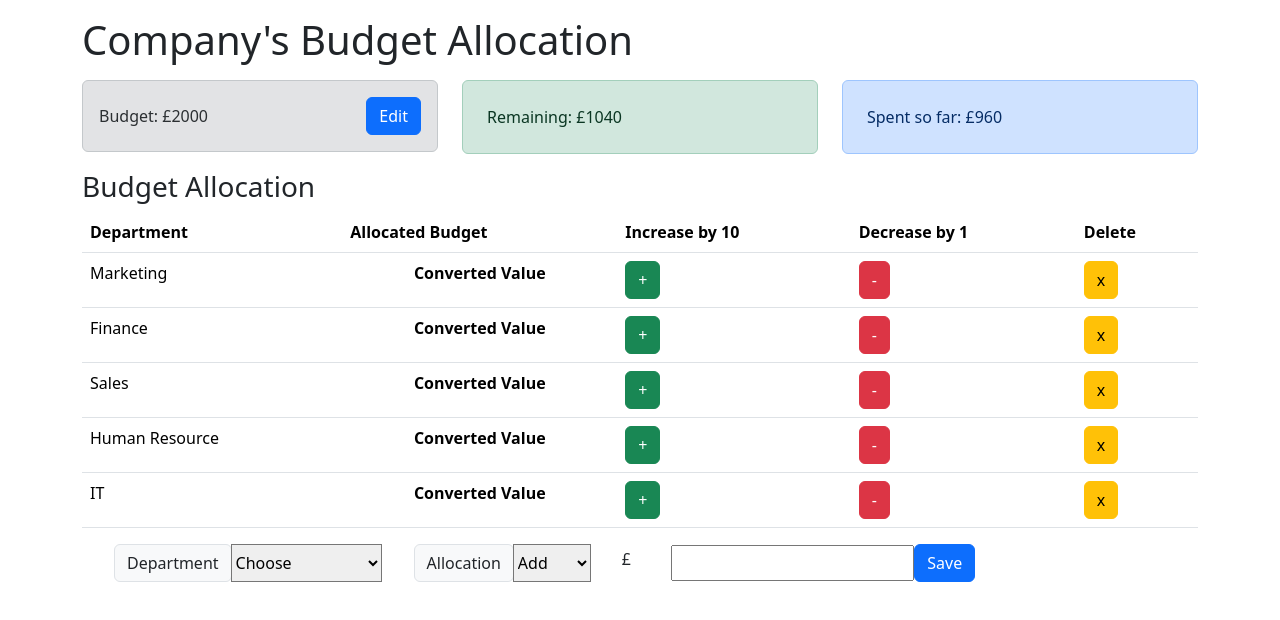
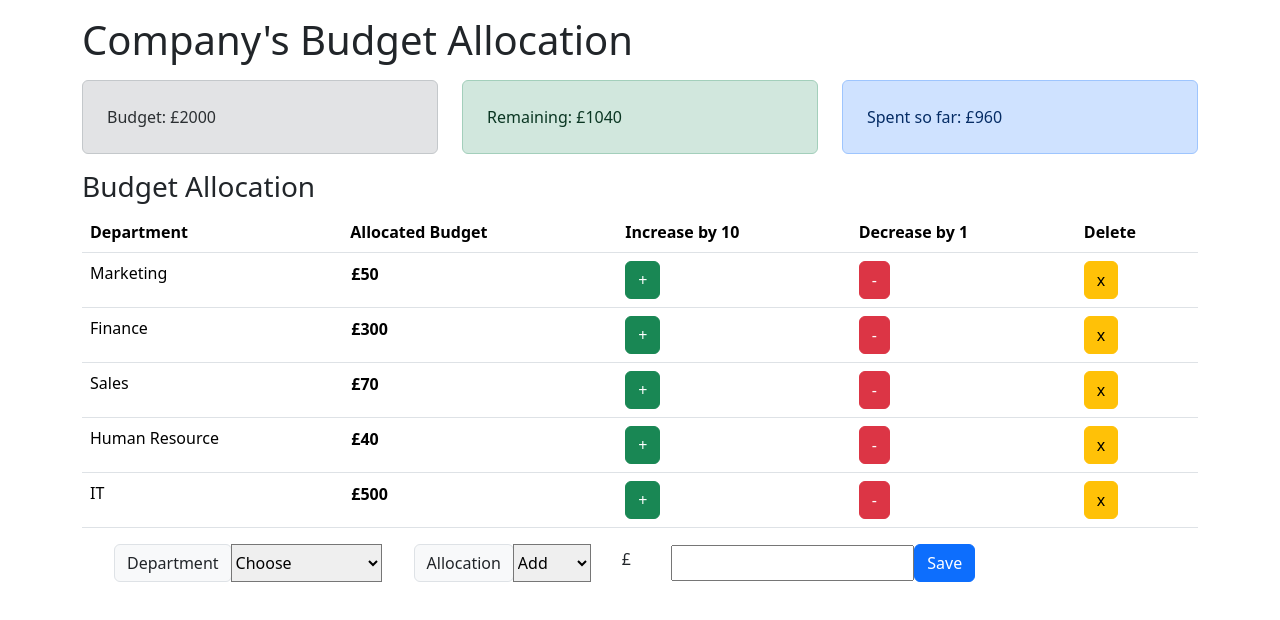
Before and after one commit to Alain2020/budget-tracker-, a React (Create React App) app in the folder budget-tracker/: page / in a window 1280 px wide. Shown: the top 620 px of the page. Built offline with nearby package versions, Linux system fonts and the light colour scheme.

Commit message:
Update CurrencyColumn to match currency comparison in BudgetAllocation
Adjusted the CurrencyColumn component to correctly check if the selected currency includes 'Pound' in the BudgetAllocation component. This ensures the Allocated Budget values display properly.

```diff
--- a/budget-tracker/src/components/Budget.js
+++ b/budget-tracker/src/components/Budget.js
@@ -1,6 +1,5 @@
 import React, { useState, useContext } from 'react';
 import ViewBudget from './ViewBudget';
-import EditBudget from './EditBudget.js';
 import { AppContext } from '../context/AppContext';
 
 const Budget = () => {
@@ -20,13 +19,8 @@ const Budget = () => {
   };
 
   return (
-		<div class='alert alert-secondary p-3 d-flex align-items-center justify-content-between'>
-			{isEditing ? (
-				<EditBudget handleSaveClick={handleSaveClick} budget={budget} />
-			) : (
-				// For part 1 render component inline rather than create a seperate one
-				<ViewBudget handleEditClick={handleEditClick} budget={budget} />
-			)}
+    <div className="alert alert-secondary p-4">
+      <span>Budget: £{budget}</span>
     </div>
   );
 };
--- a/budget-tracker/src/components/BudgetAllocation.js
+++ b/budget-tracker/src/components/BudgetAllocation.js
@@ -2,11 +2,11 @@ import React, { useState } from 'react';
 import CurrencyColumn from './CurrencyColumn';
 
 const initialDepartments = [
-  { name: 'Marketing', budget: 50000 },
-  { name: 'Finance', budget: 300000 },
-  { name: 'Sales', budget: 70000 },
-  { name: 'Human Resource', budget: 40000 },
-  { name: 'IT', budget: 500000 },
+  { name: 'Marketing', budget: 50 },
+  { name: 'Finance', budget: 300 },
+  { name: 'Sales', budget: 70 },
+  { name: 'Human Resource', budget: 40 },
+  { name: 'IT', budget: 500 },
 ];
 
 const BudgetAllocation = ({ selectedCurrency, setSelectedCurrency }) => {
@@ -18,11 +18,6 @@ const BudgetAllocation = ({ selectedCurrency, setSelectedCurrency }) => {
     console.log('Action:', action);
     console.log('Cost:', cost);
   };
-
-  const formattedDepartments = initialDepartments.map((department) => ({
-    ...department,
-    budget: department.budget.toLocaleString('en-US', { style: 'currency', currency: 'USD' }),
-  }));
 
   return (
     <div>
@@ -38,10 +33,12 @@ const BudgetAllocation = ({ selectedCurrency, setSelectedCurrency }) => {
           </tr>
         </thead>
         <tbody>
-          {formattedDepartments.map((department, index) => (
+          {initialDepartments.map((department, index) => (
             <tr key={index}>
               <td>{department.name}</td>
-              <CurrencyColumn amount={department.budget} currency={selectedCurrency} />
+              <td>
+                <CurrencyColumn amount={department.budget} currency={selectedCurrency} />
+              </td>
               <td>
                 <button className='btn btn-success'>+</button>
               </td>
--- a/budget-tracker/src/components/CurrencyColumn.js
+++ b/budget-tracker/src/components/CurrencyColumn.js
@@ -4,7 +4,7 @@ import React from 'react';
 const CurrencyColumn = ({ amount, currency }) => {
   return (
     <td style={{ backgroundColor: 'lemongreen', textAlign: 'center', fontWeight: 'bold' }}>
-      {currency === 'Pound' ? `£${amount}` : 'Converted Value'}
+      {currency.includes('Pound') ? `£${amount}` : 'Converted Value'}
     </td>
   );
 };
```
Lines whose indentation alone changed are shown as unchanged.
